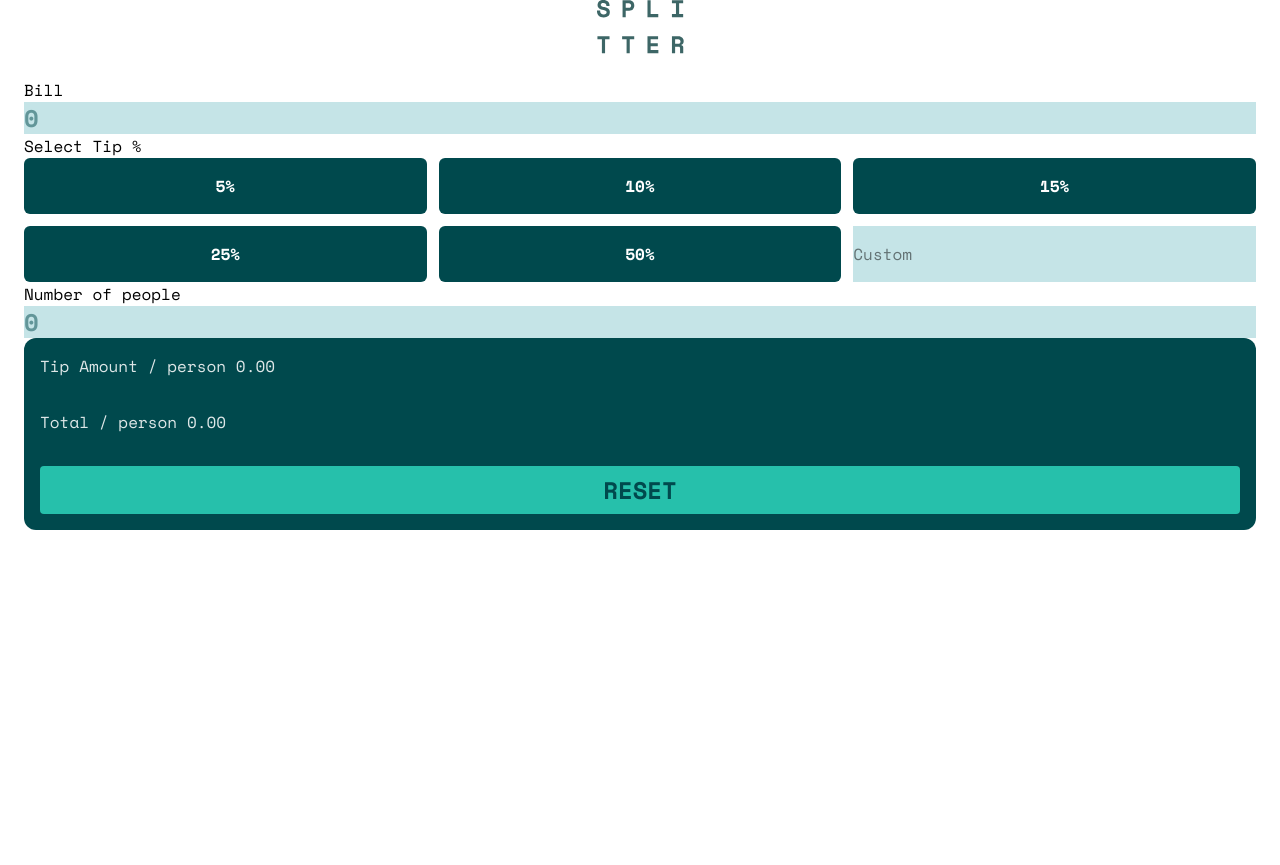
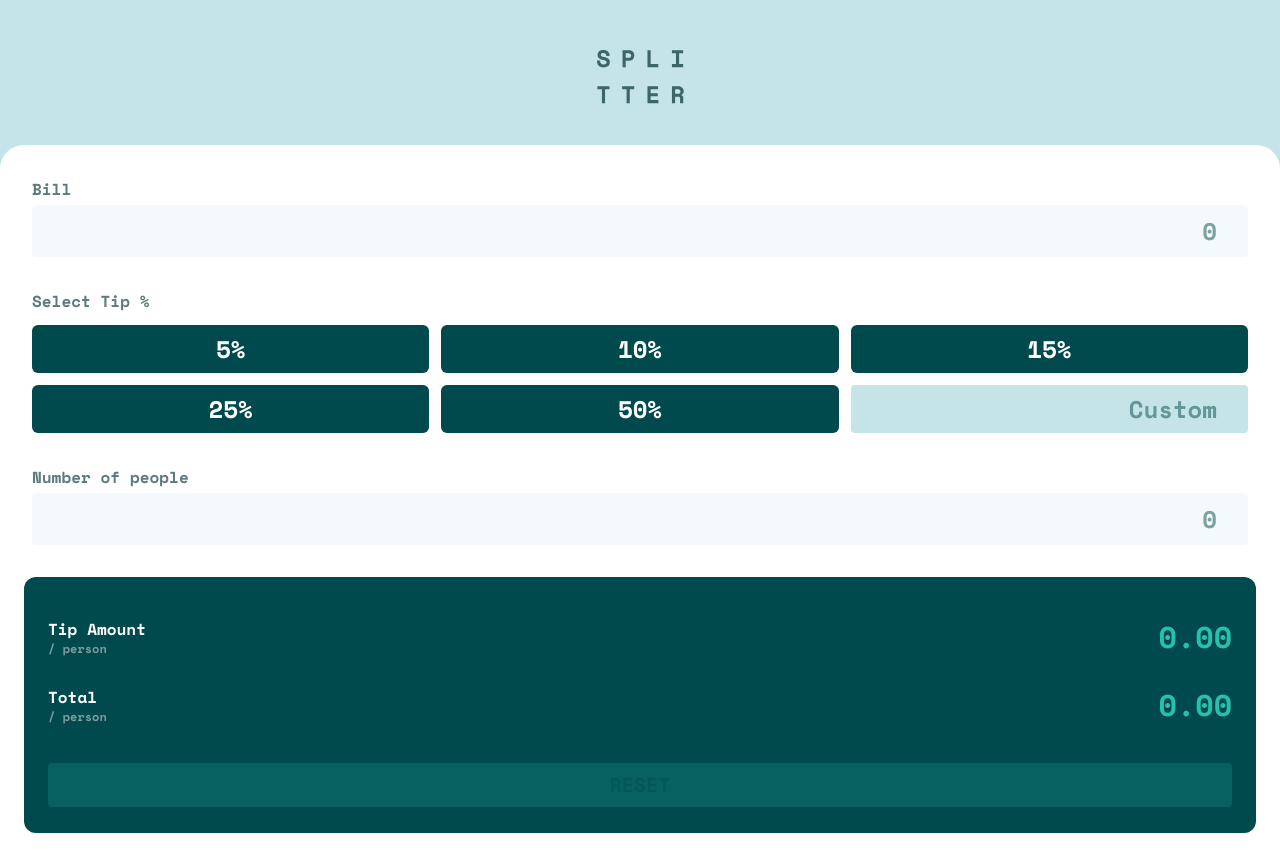
Before and after one commit to al-burtsev/tip-calculator-app, a React app: page / in a window 1280 px wide. Before the commit the page ends 800 px from the top, so only its background shows below. Built offline with nearby package versions, Linux system fonts and the light colour scheme; the HTML template or start-up script is replaced by a standard one.

Commit message:
add validation

```diff
--- a/src/assets/styles/index.css
+++ b/src/assets/styles/index.css
@@ -2,12 +2,14 @@
 @import "tailwindcss";
 
 :root {
+  --bg-color: hsl(185, 41%, 84%);
+
   line-height: 1.5;
   font-weight: 400;
 
   color-scheme: light dark;
   color: rgba(255, 255, 255, 0.87);
-  /* background-color: #242424; */
+  background-color: var(--bg-color);
 
   font-synthesis: none;
   text-rendering: optimizeLegibility;
@@ -18,9 +20,19 @@
 @theme {
   --font-main: "Space Mono", sans-serif;
   --color-primary: hsl(172, 67%, 45%);
+    --color-primary-100: hsl(172 61% 77%);
   --color-neutral-900: hsl(183, 100%, 15%);
   --color-neutral-500: hsl(186, 14%, 43%);
   --color-neutral-400: hsl(184, 14%, 56%);
   --color-neutral-200: hsl(185, 41%, 84%);
   --color-neutral-50: hsl(189, 47%, 97%);
+  --color-attention: hsl(14, 59%, 55%);
 }
+
+@utility container {
+  margin-inline: auto;
+  padding-inline: 1.5rem;
+  max-width: 80rem;
+}
+
+@variant hocus (&:hover, &:focus);
--- a/src/components/TipCalc/TipCalc.tsx
+++ b/src/components/TipCalc/TipCalc.tsx
@@ -1,6 +1,7 @@
 import { useState } from 'react'
 import TipCalcField from './components/TipCalcField/TipCalcField'
 import TipSelector from './components/TipSelector/TipSelector'
+import TipReset from './components/TipReset/TipReset'
 import { calcTips, calcPersonTotalSum } from '@utils'
 
 const TipCalc = () => {
@@ -61,7 +62,8 @@ const TipCalc = () => {
 
   return (
     <section>
-      <form className='font-main p-6'>
+      <form className='container font-main bg-white py-8 rounded-t-3xl grid gap-8 selection:bg-primary selection:text-neutral-50'>
+        <div className='grid gap-8 px-2'>
           <TipCalcField
             id='bill'
             label="Bill"
@@ -82,16 +84,26 @@ const TipCalc = () => {
             onChange={handlePeopleChange}
           />
 
-        <div className='bg-neutral-900 p-4 rounded-xl grid gap-8'>
-          <div>Tip Amount / person <span>{ displayTip }</span></div>
-          <div>Total / person <span>{ displayTotal }</span></div>
-          <button
-            type='button'
+        </div>
+        <div className='bg-neutral-900 px-6 pt-10 pb-6.5 rounded-xl grid gap-7'>
+          <div className='flex justify-between items-center'>
+            <div className='text-white font-bold'>
+              Tip Amount
+              <div className='text-neutral-400 text-xs'> / person</div>
+            </div>
+            <div className='leading-none text-3xl text-primary font-bold'>{displayTip}</div>
+          </div>
+          <div className='flex justify-between items-center'>
+            <div className='text-white font-bold'>
+              Total
+              <div className='text-neutral-400 text-xs'>/ person</div>
+            </div>
+            <div className='leading-none text-3xl text-primary font-bold'>{displayTotal}</div>
+          </div>
+          <TipReset
+            isActive={hasData}
             onClick={handleReset}
-            className='bg-primary rounded-sm uppercase text-neutral-900 text-2xl font-bold w-full px-2 py-2 cursor-pointer'
-          >
-            reset
-          </button>
+          />
         </div>
       </form>
     </section>
--- a/src/components/TipCalc/components/TipButton/TipButton.tsx
+++ b/src/components/TipCalc/components/TipButton/TipButton.tsx
@@ -5,10 +5,10 @@ interface TipButtonProps {
 }
 
 const TipButton = ({ value, isActive, onClick }: TipButtonProps) => {
-  const baseStyle = 'p-4 rounded-md text-white font-bold cursor-pointer transition-colors';
+  const baseStyle = 'p-2 rounded-md text-2xl font-bold cursor-pointer transition-colors duration-300 ease-out';
   const activeStyle = isActive
     ? 'bg-primary text-neutral-900'
-    : 'bg-neutral-900 hover:bg-neutral-500';
+    : 'bg-neutral-900 text-white hover:bg-neutral-500';
 
   return (
     <button
--- a/src/components/TipCalc/components/TipCalcField/TipCalcField.tsx
+++ b/src/components/TipCalc/components/TipCalcField/TipCalcField.tsx
@@ -8,13 +8,18 @@ interface TipCalcFieldProps {
 
 const TipCalcField = (props: TipCalcFieldProps) => {
   const { id, label, inputVal, onChange, onKeyDown } = props
+
+  const isZero = inputVal !== '' && Number(inputVal) === 0
+
   return (
-    <div className='text-black font-main grid'>
+    <div className='text-neutral-500 font-main grid md:relative'>
       <label htmlFor={id}
-        className=''
+        className='mb-1 font-bold'
       >
         {label}
       </label>
+      {isZero && <div className='flex justify-end mb-2 text-attention font-bold md:absolute md:right-0 md:top-0 md:mb-0'>Can't be zero</div>
+      }
       <input
         id={id}
         type="number"
@@ -23,7 +28,7 @@ const TipCalcField = (props: TipCalcFieldProps) => {
         value={inputVal}
         onChange={onChange}
         onKeyDown={onKeyDown}
-        className='bg-neutral-200 text-neutral-900 text-2xl font-bold' />
+        className={`bg-neutral-50 text-neutral-900 text-2xl leading-none font-bold text-right rounded-sm py-2 pe-4 w-full hocus:outline-2 selection:bg-primary ${isZero ? 'hocus:outline-attention' : 'hocus:outline-primary '}`} />
     </div>
   )
 }
--- /dev/null
+++ b/src/components/TipCalc/components/TipReset/TipReset.tsx
@@ -0,0 +1,22 @@
+interface ResetProps {
+  isActive: boolean;
+  onClick: () => void
+}
+
+const TipReset = ({ isActive, onClick }: ResetProps) => {
+
+  const baseStyles = 'rounded-sm uppercase text-xl font-bold w-full mt-2.5 px-2 py-2 cursor-pointer select-none transition-colors duration-300 ease-in'
+  const activeStyles = isActive ? 'bg-primary text-neutral-900 hocus:bg-primary-100' : 'bg-primary/20 text-neutral-900/40 pointer-events-none'
+
+  return (
+    <button
+      type='button'
+      onClick={onClick}
+      className={`${baseStyles} ${activeStyles}`}
+    >
+      reset
+    </button>
+  )
+}
+
+export default TipReset
--- a/src/components/TipCalc/components/TipSelector/TipSelector.tsx
+++ b/src/components/TipCalc/components/TipSelector/TipSelector.tsx
@@ -10,13 +10,13 @@ interface TipSelectorProps {
 
 const TipSelector = ({ selectedTip, onTipChange, onKeyDown }: TipSelectorProps) => {
   return (
-    <div className='text-black'>
+    <div className='text-neutral-500 grid'>
       <label htmlFor='custom-tip'
-        className=''
+        className='mb-3 font-bold'
       >
         Select Tip %
       </label>
-      <div className="grid grid-cols-3 gap-3">
+      <div className="grid grid-cols-2 md:grid-cols-3 gap-4 md:gap-3">
         {predefinedTips.map(tip => (
           <TipButton
             key={tip}
@@ -32,10 +32,10 @@ const TipSelector = ({ selectedTip, onTipChange, onKeyDown }: TipSelectorProps)
           min='0'
           max='500'
           placeholder="Custom"
-          value={selectedTip === 0 ? '' : selectedTip}
+          // value={selectedTip === 0 ? '' : selectedTip}
           onChange={(e) => onTipChange(e.target.value)}
           onKeyDown={onKeyDown}
-          className='bg-neutral-200' />
+          className='bg-neutral-200 text-neutral-900 text-right font-bold text-2xl rounded-sm pe-4 hocus:outline-primary hocus:outline-2' />
       </div>
     </div>
   );
--- a/src/components/sections/Header/Header.tsx
+++ b/src/components/sections/Header/Header.tsx
@@ -3,7 +3,7 @@ import logo from '/logo.svg'
 
 const Header = () => {
   return (
-    <header className='font-main flex justify-center'>
+    <header className='font-main flex justify-center pt-12.5 pb-10.25'>
       <Logo>
         <a href="#!">
           <img src={logo} alt="Splitter's logo" />
```
Lines whose indentation alone changed are shown as unchanged.
